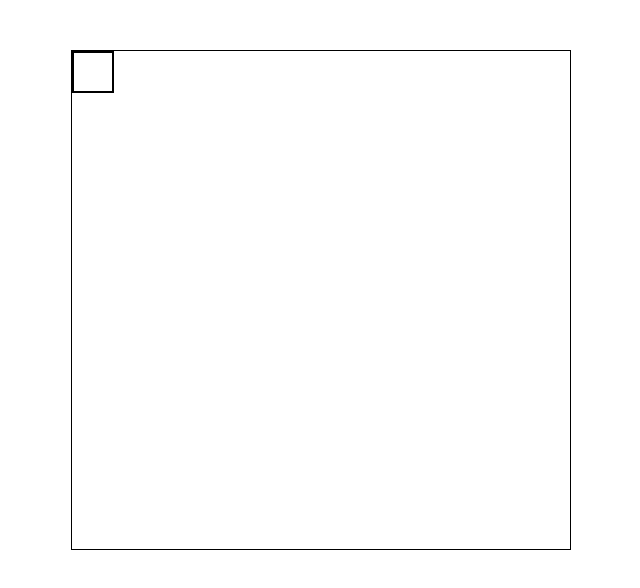
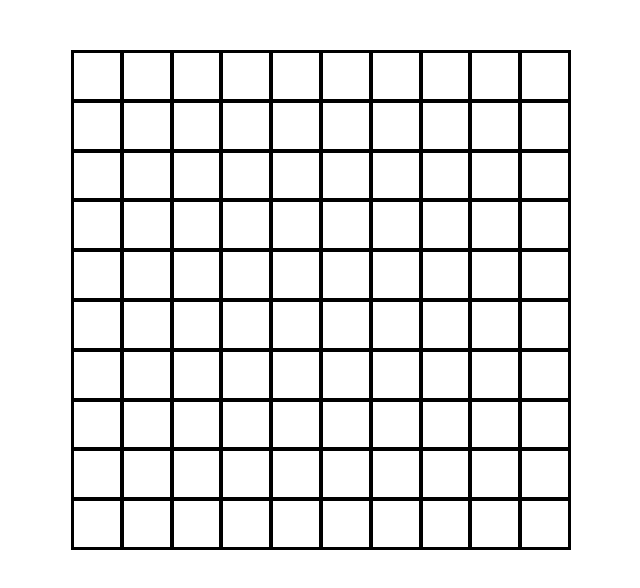
Before and after one commit to DeAngelisDev16/js-campominato-grid, a plain HTML site: page index.html in a window 1280 px wide. Shown: the whole page, without its empty margins (319-959 px from the left). Drawn offline with Linux system fonts and the light colour scheme.

Commit message:
Inserimento quadrati con ciclo for

```diff
--- a/myscript.js
+++ b/myscript.js
@@ -1,18 +1,17 @@
 
-//recupero il container generale dal dom
+
 const mainContainer = document.getElementById('wrapper');
 
-//creo un div da inserire nel container generale
-const newDiv = document.createElement('div');
-mainContainer.append(newDiv);
 
-//attribuisco al div contenuto della classe che voglio
-newDiv.classList.add('square');
 
 
 
 for (let i = 1; i <= 100; i++){
     console.log(i);
+    const newDiv = document.createElement('div');
+    mainContainer.append(newDiv);
+    newDiv.classList.add('square');
+
 
 
 }
--- a/style.css
+++ b/style.css
@@ -19,7 +19,7 @@ body{
 }
 
 .square{
-    width: calc(100% / 12);
-    height: calc(100% / 12);
+    width: calc(100% / 10);
+    height: calc(100% / 10);
     border: 2px solid black;
 }
```
